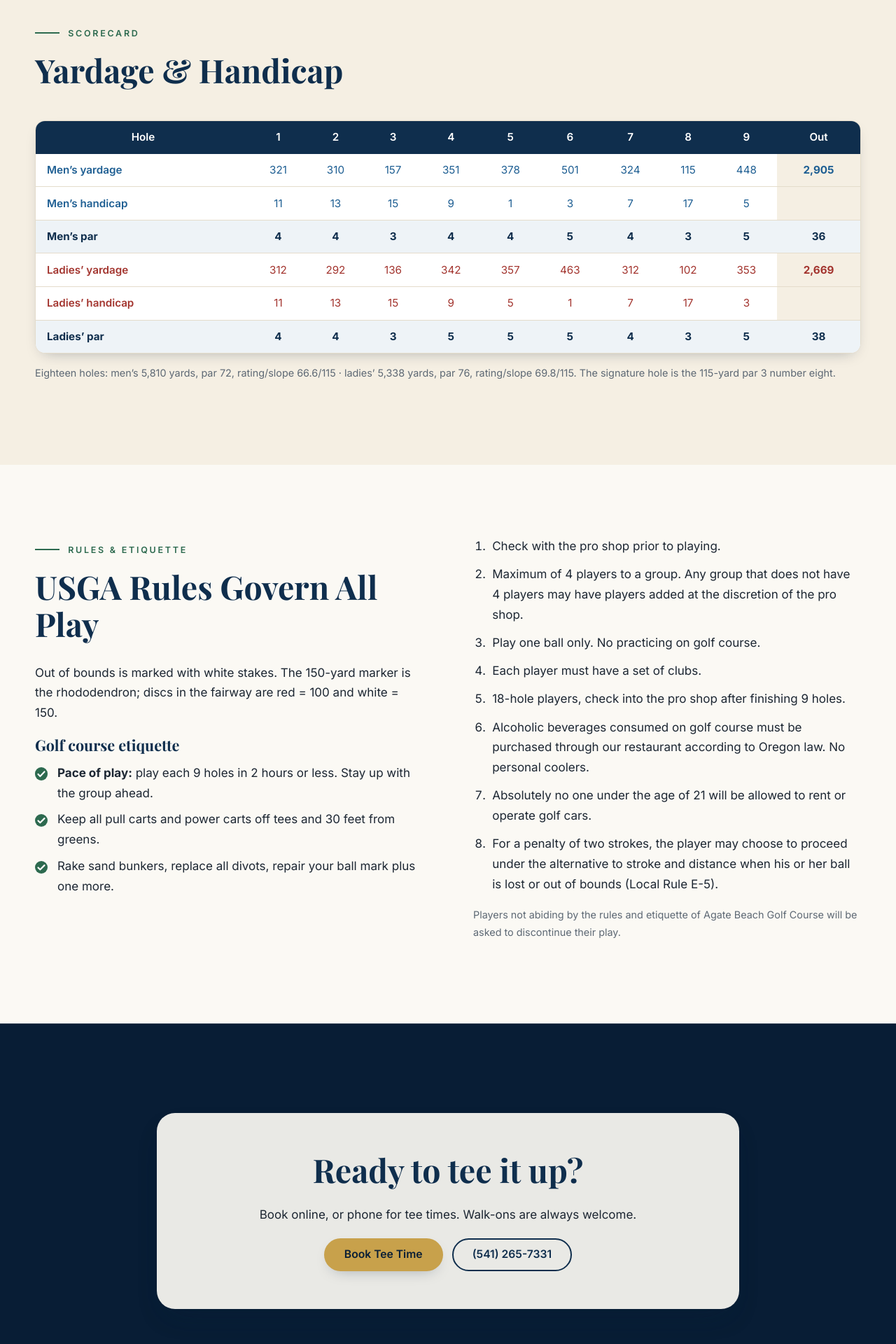
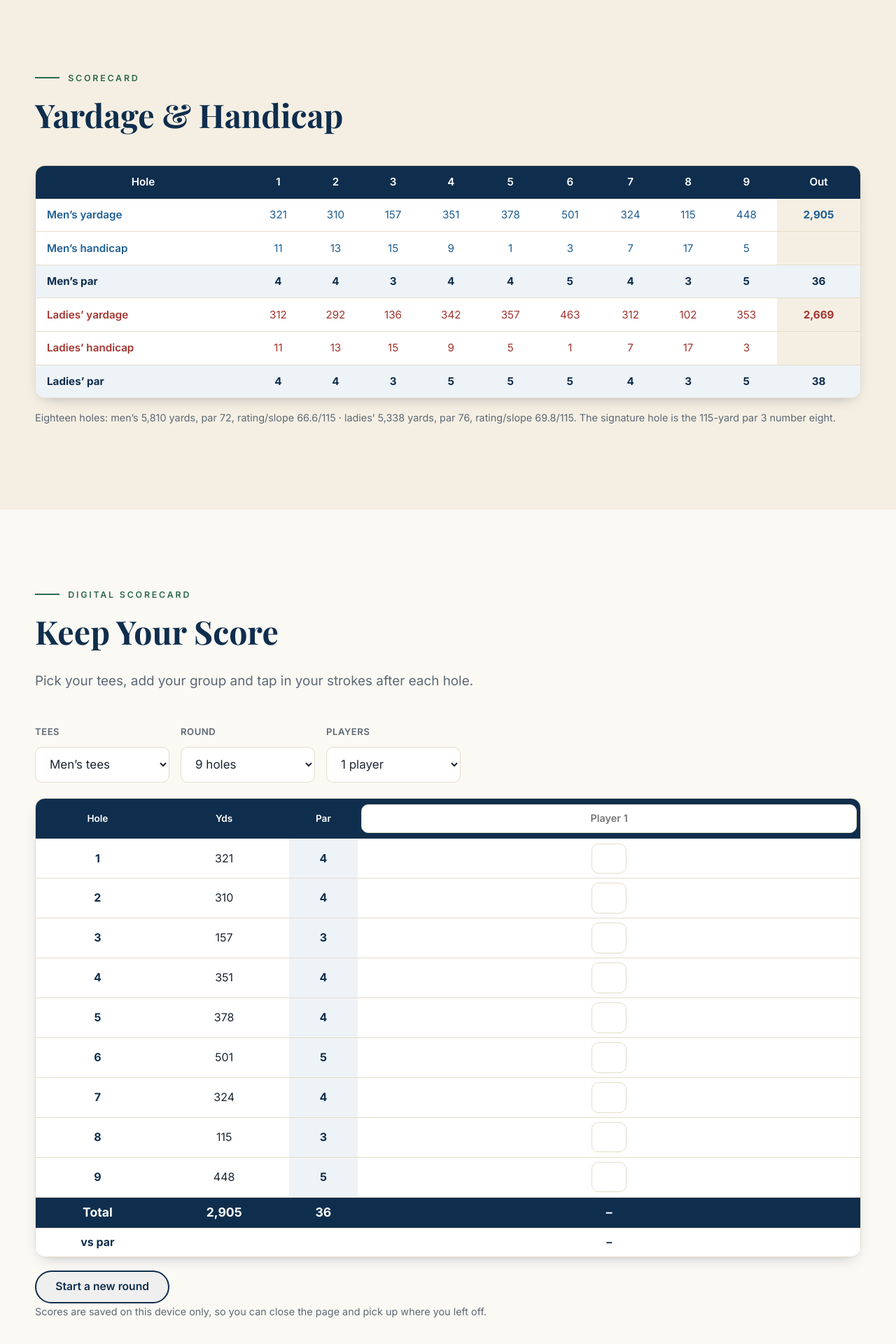
Before and after one commit to Brett-D/golfcoursev2test, a PHP site: page /course.html in a window 1280 px wide. Shown: the part 1160-3080 px from the top of the page at 70% size. Run offline with PHP 8.4, Linux system fonts and the light colour scheme.

Commit message:
Add digital scorecard and clarify course layout intro
Co-authored-by: Copilot <223556219+Copilot@users.noreply.github.com>

```diff
--- a/assets/css/styles.css
+++ b/assets/css/styles.css
@@ -386,3 +386,29 @@ input:focus, textarea:focus, select:focus { outline: 0; border-color: var(--blue
 .parallax-bg.pin-top { top: calc(-36px - 27vh); transform: none; transition: none; }
 
 .photo-card.card:hover { transform: none; }
+
+/* ---------- Digital scorecard ---------- */
+.sc-controls { display: grid; grid-template-columns: repeat(auto-fit, minmax(9rem, 12rem)); gap: 1rem; margin-bottom: 1.4rem; }
+.sc-field { display: grid; gap: 0.3rem; }
+.sc-field label { font-size: 0.82rem; font-weight: 600; letter-spacing: 0.04em; text-transform: uppercase; color: var(--muted); }
+.sc-entry { width: 100%; border-collapse: collapse; text-align: center; font-size: 1rem; }
+.sc-entry th, .sc-entry td { padding: 0.4rem 0.3rem; border-bottom: 1px solid var(--line); }
+.sc-entry thead th { background: var(--navy); color: var(--white); font-weight: 600; font-size: 0.85rem; }
+.sc-entry tbody th { font-weight: 700; color: var(--navy); }
+.sc-entry .sc-par { background: #eef3f7; color: var(--navy); font-weight: 700; }
+.sc-entry .sc-name { padding: 0.5rem 0.3rem; }
+.sc-entry .sc-name input { width: 100%; min-width: 0; padding: 0.45rem 0.4rem; font-size: 0.9rem; text-align: center; }
+.sc-entry .sc-score input {
+  width: 3.1rem; max-width: 100%; height: 2.7rem; padding: 0; text-align: center; font-size: 1.15rem; font-weight: 700;
+  border-radius: 10px; font-variant-numeric: lining-nums;
+}
+.sc-entry .sc-score input.is-birdie { border-color: var(--green); background: #e5f2ea; color: var(--green-dark); border-radius: 50%; }
+.sc-entry .sc-score input.is-eagle { border-color: var(--gold); background: #f8edcf; color: var(--navy); border-radius: 50%; box-shadow: 0 0 0 3px var(--gold-soft); }
+.sc-entry .sc-score input.is-bogey { border-color: #c9bfa8; background: #f7f3ea; }
+.sc-entry .sc-score input.is-double { border-color: #a3352f; background: #fbeceb; color: #a3352f; }
+.sc-entry .sc-sum th, .sc-entry .sc-sum td { background: var(--sand); font-weight: 700; color: var(--navy); }
+.sc-entry .sc-grand th, .sc-entry .sc-grand td { background: var(--navy); color: var(--white); font-size: 1.1rem; }
+.sc-entry .sc-relative th, .sc-entry .sc-relative td { background: var(--white); }
+.sc-entry tr:last-child th, .sc-entry tr:last-child td { border-bottom: 0; }
+.table-wrap + .btn-row { margin-top: 1.2rem; }
+@media (max-width: 480px) { .sc-entry th, .sc-entry td { padding-inline: 0.15rem; font-size: 0.9rem; } .sc-entry .sc-score input { width: 2.7rem; } .sc-entry .sc-name input { font-size: 0.78rem; padding-inline: 0.2rem; } }
--- /dev/null
+++ b/assets/js/scorecard.js
@@ -0,0 +1,279 @@
+(function () {
+  "use strict";
+
+  var root = document.getElementById("digital-scorecard");
+  var printed = document.querySelector("table.scorecard");
+  if (!root || !printed) return;
+
+  // Yardage and par come from the printed scorecard table, so there is one place to edit them.
+  function readRow(name) {
+    var row = printed.querySelector('tr[data-row="' + name + '"]');
+    var cells = row ? row.querySelectorAll("td") : [];
+    var values = [];
+    for (var i = 0; i < 9; i++) values.push(parseInt(String(cells[i] ? cells[i].textContent : "0").replace(/,/g, ""), 10) || 0);
+    return values;
+  }
+
+  var tees = {
+    men: { label: "Men\u2019s tees", yards: readRow("men-yards"), par: readRow("men-par") },
+    ladies: { label: "Ladies\u2019 tees", yards: readRow("ladies-yards"), par: readRow("ladies-par") }
+  };
+
+  var STORAGE_KEY = "agate-beach-scorecard";
+  var MAX_PLAYERS = 4;
+
+  function blankScores() {
+    var scores = [];
+    for (var i = 0; i < 18; i++) scores.push("");
+    return scores;
+  }
+
+  function freshState() {
+    var players = [];
+    for (var i = 0; i < MAX_PLAYERS; i++) players.push({ name: "", scores: blankScores() });
+    return { tee: "men", holes: 9, count: 1, players: players };
+  }
+
+  function loadState() {
+    var state = freshState();
+    try {
+      var saved = JSON.parse(window.localStorage.getItem(STORAGE_KEY));
+      if (!saved) return state;
+      if (tees[saved.tee]) state.tee = saved.tee;
+      if (saved.holes === 18) state.holes = 18;
+      state.count = Math.min(MAX_PLAYERS, Math.max(1, parseInt(saved.count, 10) || 1));
+      state.players.forEach(function (player, index) {
+        var source = saved.players && saved.players[index];
+        if (!source) return;
+        player.name = String(source.name || "").slice(0, 24);
+        for (var i = 0; i < 18; i++) {
+          var value = source.scores && source.scores[i];
+          player.scores[i] = /^\d{1,2}$/.test(String(value)) ? String(value) : "";
+        }
+      });
+    } catch (error) {
+      return state;
+    }
+    return state;
+  }
+
+  var state = loadState();
+
+  function save() {
+    try {
+      window.localStorage.setItem(STORAGE_KEY, JSON.stringify(state));
+    } catch (error) { /* storage can be unavailable (private mode); the card still works */ }
+  }
+
+  function el(tag, className, text) {
+    var node = document.createElement(tag);
+    if (className) node.className = className;
+    if (text !== undefined) node.textContent = text;
+    return node;
+  }
+
+  function sum(list) {
+    return list.reduce(function (total, value) { return total + value; }, 0);
+  }
+
+  function signed(value) {
+    return value === 0 ? "E" : (value > 0 ? "+" : "\u2212") + Math.abs(value);
+  }
+
+  var table;
+  var totalCells = [];
+  var inputs = [];
+
+  function selectField(id, label, options, current, onChange) {
+    var wrap = el("div", "sc-field");
+    var lab = el("label", "", label);
+    lab.setAttribute("for", id);
+    var select = el("select");
+    select.id = id;
+    options.forEach(function (option) {
+      var node = el("option", "", option.label);
+      node.value = option.value;
+      if (String(option.value) === String(current)) node.selected = true;
+      select.appendChild(node);
+    });
+    select.addEventListener("change", function () { onChange(select.value); });
+    wrap.appendChild(lab);
+    wrap.appendChild(select);
+    return wrap;
+  }
+
+  function build() {
+    root.textContent = "";
+    totalCells = [];
+    inputs = [];
+
+    var tee = tees[state.tee];
+    var controls = el("div", "sc-controls");
+    controls.appendChild(selectField("sc-tee", "Tees", [
+      { value: "men", label: tees.men.label },
+      { value: "ladies", label: tees.ladies.label }
+    ], state.tee, function (value) { state.tee = value; save(); build(); }));
+    controls.appendChild(selectField("sc-holes", "Round", [
+      { value: 9, label: "9 holes" },
+      { value: 18, label: "18 holes" }
+    ], state.holes, function (value) { state.holes = parseInt(value, 10); save(); build(); }));
+    controls.appendChild(selectField("sc-players", "Players", [
+      { value: 1, label: "1 player" },
+      { value: 2, label: "2 players" },
+      { value: 3, label: "3 players" },
+      { value: 4, label: "4 players" }
+    ], state.count, function (value) { state.count = parseInt(value, 10); save(); build(); }));
+    root.appendChild(controls);
+
+    var wrap = el("div", "table-wrap");
+    table = el("table", "sc-entry");
+
+    var head = el("tr");
+    ["Hole", "Yds", "Par"].forEach(function (text) {
+      var th = el("th", "", text);
+      th.scope = "col";
+      head.appendChild(th);
+    });
+    for (var p = 0; p < state.count; p++) {
+      (function (index) {
+        var th = el("th", "sc-name");
+        th.scope = "col";
+        var input = el("input");
+        input.type = "text";
+        input.maxLength = 24;
+        input.placeholder = "Player " + (index + 1);
+        input.value = state.players[index].name;
+        input.setAttribute("aria-label", "Player " + (index + 1) + " name");
+        input.addEventListener("input", function () {
+          state.players[index].name = input.value;
+          save();
+        });
+        th.appendChild(input);
+        head.appendChild(th);
+      })(p);
+    }
+    var thead = el("thead");
+    thead.appendChild(head);
+    table.appendChild(thead);
+
+    var body = el("tbody");
+
+    function summaryRow(label, from, to, className) {
+      var row = el("tr", "sc-sum " + (className || ""));
+      row.appendChild(el("th", "", label));
+      row.appendChild(el("td", "", sum(tee.yards.concat(tee.yards).slice(from, to)).toLocaleString("en-US")));
+      row.appendChild(el("td", "", String(sum(tee.par.concat(tee.par).slice(from, to)))));
+      for (var p = 0; p < state.count; p++) {
+        var cell = el("td", "", "\u2013");
+        totalCells.push({ cell: cell, player: p, from: from, to: to, kind: "sum" });
+        row.appendChild(cell);
+      }
+      return row;
+    }
+
+    for (var hole = 0; hole < state.holes; hole++) {
+      var row = el("tr");
+      row.appendChild(el("th", "", String(hole + 1)));
+      row.appendChild(el("td", "", String(tee.yards[hole % 9])));
+      row.appendChild(el("td", "sc-par", String(tee.par[hole % 9])));
+      for (var q = 0; q < state.count; q++) {
+        (function (holeIndex, playerIndex) {
+          var cell = el("td", "sc-score");
+          var input = el("input");
+          input.type = "text";
+          input.inputMode = "numeric";
+          input.maxLength = 2;
+          input.autocomplete = "off";
+          input.value = state.players[playerIndex].scores[holeIndex];
+          input.setAttribute("aria-label", "Hole " + (holeIndex + 1) + ", player " + (playerIndex + 1) + " strokes");
+          input.addEventListener("input", function () {
+            input.value = input.value.replace(/\D/g, "").slice(0, 2);
+            state.players[playerIndex].scores[holeIndex] = input.value;
+            save();
+            refresh();
+          });
+          input.addEventListener("focus", function () { input.select(); });
+          cell.appendChild(input);
+          inputs.push({ input: input, hole: holeIndex, player: playerIndex });
+          row.appendChild(cell);
+        })(hole, q);
+      }
+      body.appendChild(row);
+      if (state.holes === 18 && hole === 8) body.appendChild(summaryRow("Out", 0, 9));
+    }
+
+    if (state.holes === 18) body.appendChild(summaryRow("In", 9, 18));
+    body.appendChild(summaryRow("Total", 0, state.holes, "sc-grand"));
+
+    var relative = el("tr", "sc-sum sc-relative");
+    relative.appendChild(el("th", "", "vs par"));
+    relative.appendChild(el("td", ""));
+    relative.appendChild(el("td", ""));
+    for (var r = 0; r < state.count; r++) {
+      var rel = el("td", "", "\u2013");
+      totalCells.push({ cell: rel, player: r, from: 0, to: state.holes, kind: "relative" });
+      relative.appendChild(rel);
+    }
+    body.appendChild(relative);
+
+    table.appendChild(body);
+    wrap.appendChild(table);
+    root.appendChild(wrap);
+
+    var actions = el("div", "btn-row");
+    var reset = el("button", "btn btn-outline-dark", "Start a new round");
+    reset.type = "button";
+    reset.addEventListener("click", function () {
+      if (!window.confirm("Clear all scores and start a new round?")) return;
+      state.players.forEach(function (player) { player.scores = blankScores(); });
+      save();
+      build();
+    });
+    actions.appendChild(reset);
+    root.appendChild(actions);
+    root.appendChild(el("p", "note", "Scores are saved on this device only, so you can close the page and pick up where you left off."));
+
+    refresh();
+  }
+
+  function scoreClass(strokes, par) {
+    var diff = strokes - par;
+    if (diff <= -2) return "is-eagle";
+    if (diff === -1) return "is-birdie";
+    if (diff === 1) return "is-bogey";
+    if (diff >= 2) return "is-double";
+    return "";
+  }
+
+  function refresh() {
+    var par = tees[state.tee].par;
+
+    inputs.forEach(function (item) {
+      var value = state.players[item.player].scores[item.hole];
+      var cls = value ? scoreClass(parseInt(value, 10), par[item.hole % 9]) : "";
+      item.input.className = cls;
+    });
+
+    totalCells.forEach(function (item) {
+      var scores = state.players[item.player].scores;
+      var total = 0;
+      var parPlayed = 0;
+      var played = 0;
+      for (var i = item.from; i < item.to; i++) {
+        if (!scores[i]) continue;
+        total += parseInt(scores[i], 10);
+        parPlayed += par[i % 9];
+        played++;
+      }
+      if (!played) {
+        item.cell.textContent = "\u2013";
+      } else if (item.kind === "sum") {
+        item.cell.textContent = String(total);
+      } else {
+        item.cell.textContent = signed(total - parPlayed);
+      }
+    });
+  }
+
+  build();
+})();
--- a/course.html
+++ b/course.html
@@ -57,10 +57,10 @@
       <div class="reveal">
         <p class="eyebrow">Course Layout</p>
         <h2>Nine Holes, Par 36</h2>
-        <p class="lead">Fairly level with gently rolling terrain, surrounded by lush woods and well maintained all year.</p>
-        <p>The original course was designed by Frank Stenzel, Sr. Play it once for nine or loop it twice for eighteen &mdash; the card below is the same nine both times. The course is especially suited for year-round play.</p>
-        <p>Before you head out, check in at the pro shop. Players 18 holes should check in again after finishing the first nine.</p>
-        <div class="btn-row"><a class="btn btn-gold" href="https://foreupsoftware.com/index.php/booking/21987/9520#teetimes" target="_blank" rel="noopener">Book Tee Time</a><a class="btn btn-outline-dark" href="assets/images/scorecard.jpg" target="_blank" rel="noopener">Printable Scorecard</a></div>
+        <p class="lead">A fairly level nine with gently rolling terrain, surrounded by lush woods and well maintained all year.</p>
+        <p>The original course was designed by Frank Stenzel, Sr. It is a nine-hole, par 36 layout, and you can play it once for nine holes or twice for eighteen. The scorecard below lists the nine holes; for eighteen, you play the same nine a second time.</p>
+        <p>Please check in at the pro shop before you play. If you are playing eighteen, check in again after the ninth hole.</p>
+        <div class="btn-row"><a class="btn btn-gold" href="https://foreupsoftware.com/index.php/booking/21987/9520#teetimes" target="_blank" rel="noopener">Book Tee Time</a><a class="btn btn-outline-dark" href="assets/images/scorecard.jpg" target="_blank" rel="noopener">Printable Scorecard</a><a class="btn btn-outline-dark" href="#my-scorecard">Digital Scorecard</a></div>
       </div>
       <figure class="frame reveal">
         <a href="assets/images/course-map.jpg" target="_blank" rel="noopener"><img src="assets/images/course-map.jpg" alt="Course map and rules: nine holes with the driving range, practice area and clubhouse pro shop" width="1024" height="768" loading="lazy"></a>
@@ -79,12 +79,12 @@
         <table class="scorecard">
           <thead><tr><th scope="col">Hole</th><th scope="col">1</th><th scope="col">2</th><th scope="col">3</th><th scope="col">4</th><th scope="col">5</th><th scope="col">6</th><th scope="col">7</th><th scope="col">8</th><th scope="col">9</th><th scope="col">Out</th></tr></thead>
           <tbody>
-            <tr class="men"><th scope="row">Men&rsquo;s yardage</th><td>321</td><td>310</td><td>157</td><td>351</td><td>378</td><td>501</td><td>324</td><td>115</td><td>448</td><td class="tot">2,905</td></tr>
+            <tr class="men" data-row="men-yards"><th scope="row">Men&rsquo;s yardage</th><td>321</td><td>310</td><td>157</td><td>351</td><td>378</td><td>501</td><td>324</td><td>115</td><td>448</td><td class="tot">2,905</td></tr>
             <tr class="men"><th scope="row">Men&rsquo;s handicap</th><td>11</td><td>13</td><td>15</td><td>9</td><td>1</td><td>3</td><td>7</td><td>17</td><td>5</td><td class="tot"></td></tr>
-            <tr class="par"><th scope="row">Men&rsquo;s par</th><td>4</td><td>4</td><td>3</td><td>4</td><td>4</td><td>5</td><td>4</td><td>3</td><td>5</td><td class="tot">36</td></tr>
-            <tr class="ladies"><th scope="row">Ladies&rsquo; yardage</th><td>312</td><td>292</td><td>136</td><td>342</td><td>357</td><td>463</td><td>312</td><td>102</td><td>353</td><td class="tot">2,669</td></tr>
+            <tr class="par" data-row="men-par"><th scope="row">Men&rsquo;s par</th><td>4</td><td>4</td><td>3</td><td>4</td><td>4</td><td>5</td><td>4</td><td>3</td><td>5</td><td class="tot">36</td></tr>
+            <tr class="ladies" data-row="ladies-yards"><th scope="row">Ladies&rsquo; yardage</th><td>312</td><td>292</td><td>136</td><td>342</td><td>357</td><td>463</td><td>312</td><td>102</td><td>353</td><td class="tot">2,669</td></tr>
             <tr class="ladies"><th scope="row">Ladies&rsquo; handicap</th><td>11</td><td>13</td><td>15</td><td>9</td><td>5</td><td>1</td><td>7</td><td>17</td><td>3</td><td class="tot"></td></tr>
-            <tr class="par"><th scope="row">Ladies&rsquo; par</th><td>4</td><td>4</td><td>3</td><td>5</td><td>5</td><td>5</td><td>4</td><td>3</td><td>5</td><td class="tot">38</td></tr>
+            <tr class="par" data-row="ladies-par"><th scope="row">Ladies&rsquo; par</th><td>4</td><td>4</td><td>3</td><td>5</td><td>5</td><td>5</td><td>4</td><td>3</td><td>5</td><td class="tot">38</td></tr>
           </tbody>
         </table>
       </div>
@@ -92,7 +92,17 @@
     </div>
   </section>
 
-  <section class="section" id="rules">
+  <section class="section" id="my-scorecard">
+    <div class="container">
+      <div class="section-head reveal">
+        <p class="eyebrow">Digital Scorecard</p>
+        <h2>Keep Your Score</h2>
+        <p class="lead">Pick your tees, add your group and tap in your strokes after each hole.</p>
+      </div>
+      <div class="reveal" id="digital-scorecard"><noscript><p class="note">The digital scorecard needs JavaScript. Use the printable scorecard instead.</p></noscript></div>
+    </div>
+  </section>
+  <section class="section section-sand" id="rules">
     <div class="container split" style="align-items:start">
       <div class="reveal">
         <p class="eyebrow">Rules &amp; Etiquette</p>
@@ -177,5 +187,6 @@
 </footer>
 
 <script src="assets/js/main.js"></script>
+<script src="assets/js/scorecard.js"></script>
 </body>
 </html>
```
Also changed, not shown: README.md, assets/images/fromtheair.jpg (added), 1 other file.
